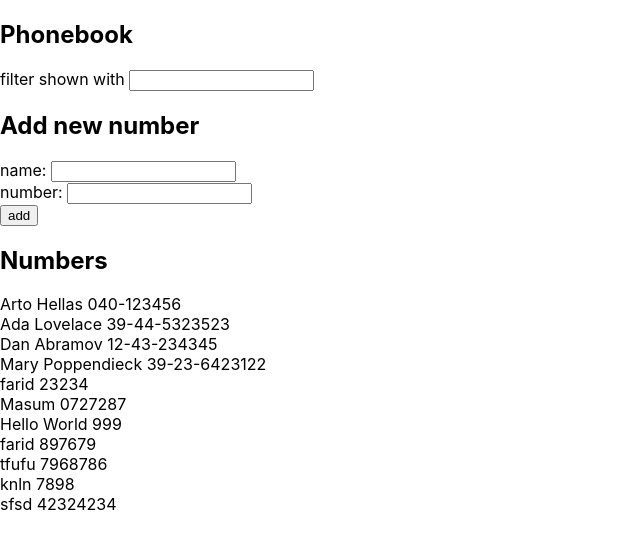
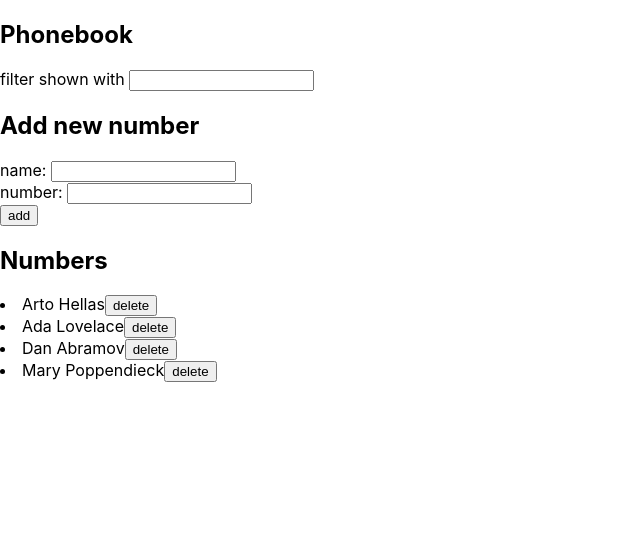
Before and after one commit to farid555/Fullstack_2020, a React (Create React App) app in the folder part2/phonebook/: page / in a window 1280 px wide. Shown: the top 548 px of the page, without its empty margins (0-640 px from the left). Built offline with nearby package versions, Linux system fonts and the light colour scheme; data requests are answered from the project's data file.

Commit message:
Exercise 2.17 add delete button

```diff
--- a/part2/phonebook/db.json
+++ b/part2/phonebook/db.json
@@ -19,65 +19,6 @@
       "name": "Mary Poppendieck",
       "number": "39-23-6423122",
       "id": 4
-    },
-    {
-      "name": "farid",
-      "number": "23234",
-      "id": 5
-    },
-    {
-      "name": "Masum",
-      "number": "0727287",
-      "id": 6
-    },
-    {
-      "name": "Hello World",
-      "number": "999",
-      "date": "2020-10-04T19:21:35.300Z",
-      "important": false,
-      "id": 7
-    },
-    {
-      "name": "",
-      "number": "",
-      "date": "2020-10-04T19:23:31.016Z",
-      "important": true,
-      "id": 8
-    },
-    {
-      "name": "",
-      "number": "",
-      "date": "2020-10-04T19:23:31.427Z",
-      "important": false,
-      "id": 9
-    },
-    {
-      "name": "farid",
-      "number": "897679",
-      "date": "2020-10-04T19:23:57.298Z",
-      "important": false,
-      "id": 10
-    },
-    {
-      "name": "tfufu",
-      "number": "7968786",
-      "date": "2020-10-04T19:24:25.943Z",
-      "important": false,
-      "id": 11
-    },
-    {
-      "name": "knln",
-      "number": "7898",
-      "date": "2020-10-04T19:24:59.247Z",
-      "important": false,
-      "id": 12
-    },
-    {
-      "name": "sfsd",
-      "number": "42324234",
-      "date": "2020-10-05T06:35:32.675Z",
-      "important": true,
-      "id": 13
     }
   ]
 }
--- a/part2/phonebook/src/App.js
+++ b/part2/phonebook/src/App.js
@@ -50,6 +50,15 @@ const App = () => {
 
     }
   }
+  const persondelete = (id) => {
+    servicepersons
+      .cancel(id)
+      .then(response => {
+        const dele = persons.filter(note => id !== note.id)
+        setPersons(dele)
+      })
+
+  }
 
   const handleChangename = (event) => {
     console.log(event.target.value)
@@ -76,7 +85,7 @@ const App = () => {
         addInfo={addInfo} handleChangename={handleChangename} handleChangenumber={handleChangenumber} name={newName} number={newNumber} />
       <h2>Numbers</h2>
 
-      <Persons persons={persons} filterName={filterName} />
+      <Persons persons={persons} filterName={filterName} persondelete={persondelete} />
 
     </div>
 
--- a/part2/phonebook/src/Components/Persons.js
+++ b/part2/phonebook/src/Components/Persons.js
@@ -2,14 +2,16 @@ import React from 'react';
 
 
 
-const Persons = ({ persons, filterName }) => {
+const Persons = ({ persons, filterName, persondelete }) => {
+    const filteringPersons = persons
+        .filter(note => note.name.toLowerCase().includes(filterName.toLowerCase()))
     return (
 
         <div>
-            {persons.filter(note => note.name.toLowerCase().includes(filterName.toLowerCase())).map(note => <div key={note.name}>  {note.name} {note.number}
-            </div>)}
+            {filteringPersons.map(note => <li key={note.name}>{note.name}{note.num}<button onClick={() => persondelete(note.id)}>delete</button></li>)}
+        </div>
 
-        </div>
+
 
 
     )
--- a/part2/phonebook/src/services/persons.js
+++ b/part2/phonebook/src/services/persons.js
@@ -15,9 +15,14 @@ const update = (id, noteObject) => {
     const request = axios.put(`${baseUrl}/${id}`, noteObject)
     return request.then(response => response.data)
 }
+const cancel = (id) => {
+    const request = axios.delete(`${baseUrl}/${id}`)
+    return request.then(response => response.data)
+}
 
 export default {
     getAll: getAll,
     create: create,
-    update: update
+    update: update,
+    cancel: cancel
 }
```
